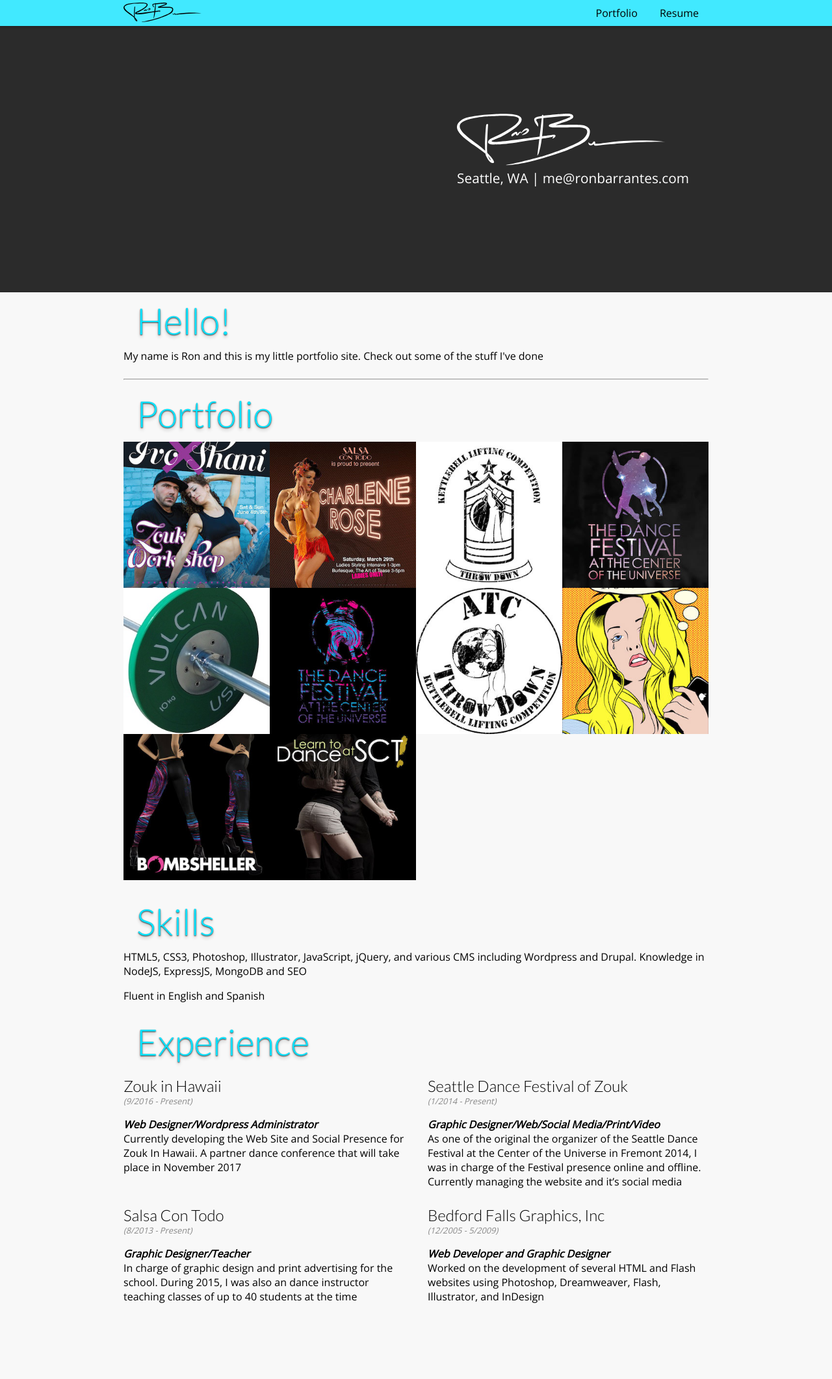
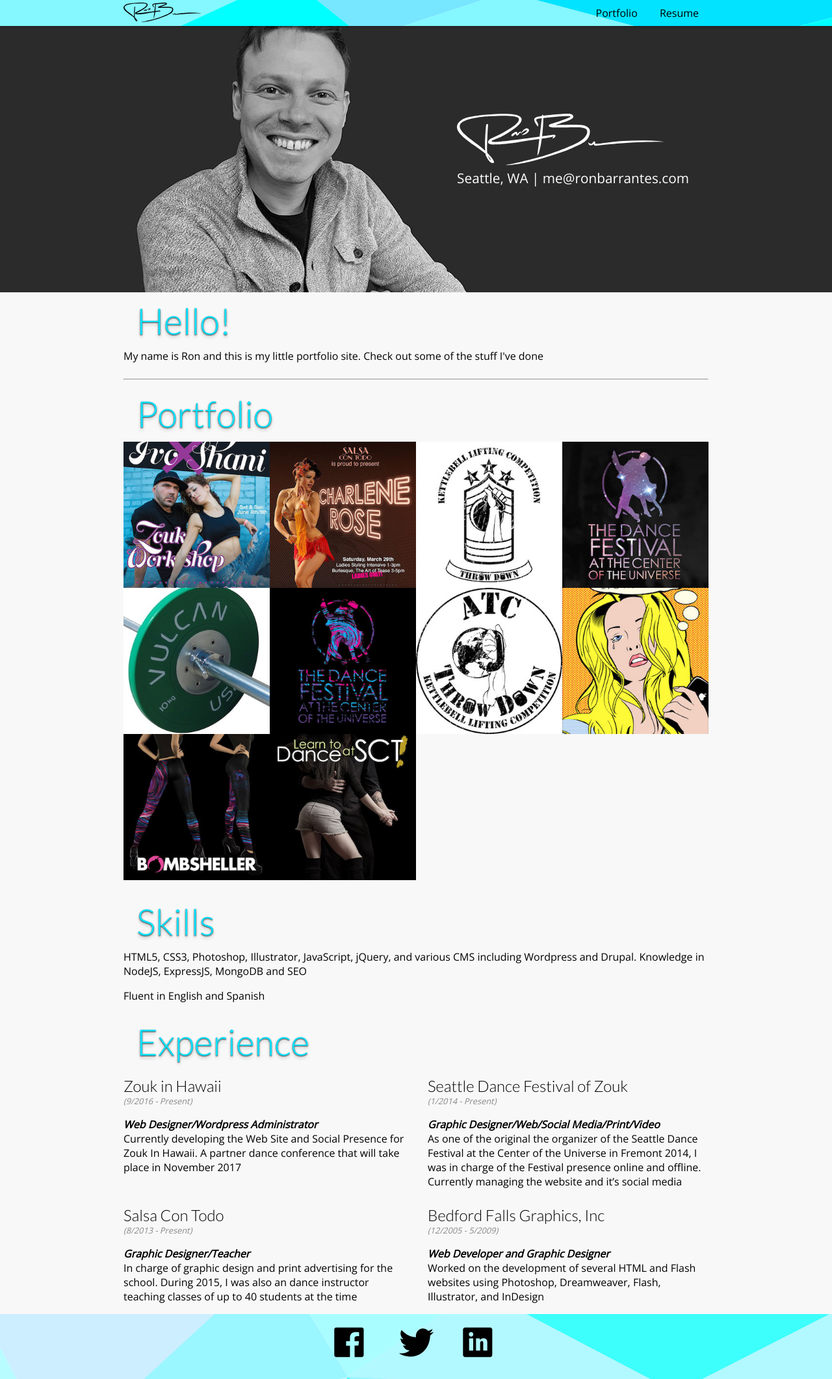
Before and after one commit to instorage/old-site, a website: page index.html in a window 1280 px wide. Shown: the whole page at 65% size. Drawn offline with nearby package versions, Linux system fonts and the light colour scheme; files that its build step writes are made by us from their sources; the site is published under a folder, as on GitHub Pages, so addresses that start at the root find nothing.

Commit message:
fixing header image try 2

```diff
--- a/css/styles.scss
+++ b/css/styles.scss
@@ -217,7 +217,7 @@
 }
 
 .icon {
-    background-image: url("/img/fb_tw_in.svg");
+    background-image: url('../img/fb_tw_in.svg');
     background-repeat: no-repeat;
     background-size: 200px;
     width: 55px;
@@ -258,13 +258,13 @@
 
 header {
     background: $headerColor;
-    background-image: url('./img/ron.jpg');
+    background-image: url('../img/ron.jpg');
     background-repeat: no-repeat;
     background-color: #2b2b2b;
     //  background-attachment: fixed;
     background-position: center;
     background-size: 100%;
-    // background-image: url("/img/sigLogo.svg")
+    // background-image: url('../img/sigLogo.svg')
 }
 
 h2 {
@@ -281,7 +281,7 @@
 /***** NAVIGATION - color *******/
 
 nav {
-    background: $navColor url("/img/nav.svg") no-repeat center/100%;
+    background: $navColor url('../img/nav.svg') no-repeat center/100%;
     li {
         a,
         a:active, //    a:focus,
@@ -311,7 +311,7 @@
 
 footer {
     background: $footerColor;
-    background: url("/img/bg.svg");
+    background: url('../img/bg.svg');
     background-repeat: no-repeat;
     background-position: center;
     background-size: 100%;
```
Also changed, not shown: css/styles.css.
